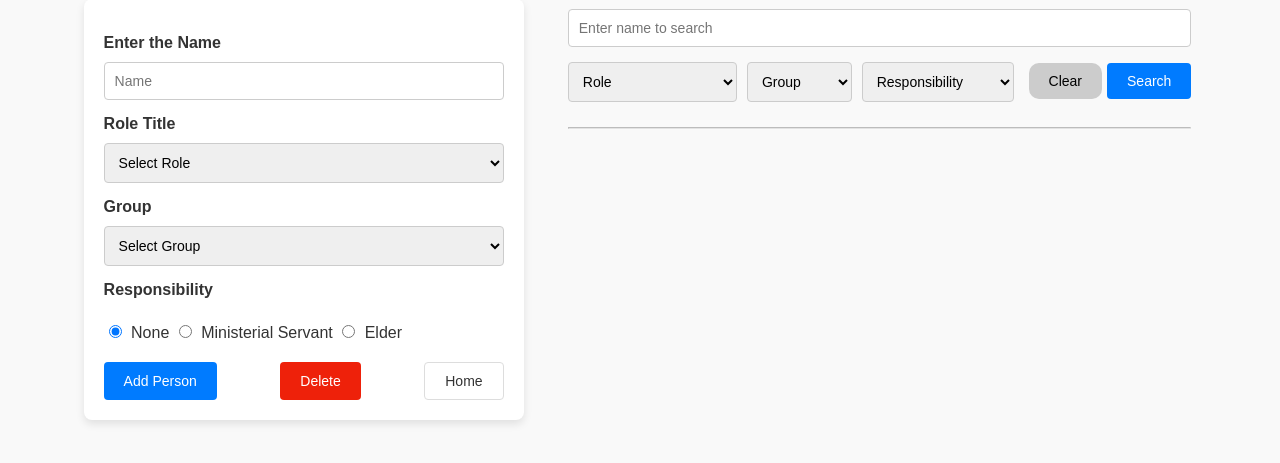
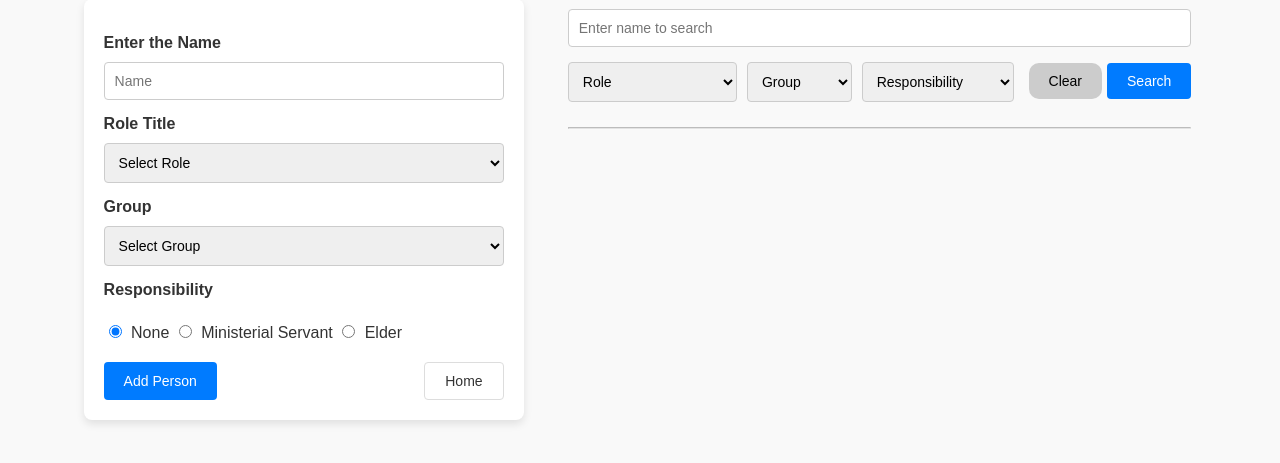
Before and after one commit to AryansVj/assignment-tracker, a PHP site: page /ManagePerson.php in a window 1280 px wide. Shown: the part 129-592 px from the top of the page. Run offline with PHP 8.4, Linux system fonts and the light colour scheme.

```diff
--- a/ManagePerson.php
+++ b/ManagePerson.php
@@ -112,7 +112,6 @@ if ( isset($_GET['search']) ) {
                 </p>
                 <div class="button-container">
                     <input class="add" type="submit" name="Add" value="Add Person">
-                    <input class="delete" type="submit" name="Delete" value="Delete">
                     <a href="index.php" class="btn-link">Home</a>
                 </div>
             </form>
--- a/css/stylesManagePerson.css
+++ b/css/stylesManagePerson.css
@@ -51,13 +51,14 @@ input[type="radio"] {
 
 .button-container {
     display: flex;
-    justify-content: space-between;
+    justify-content: left;
     text-align: center;
     margin-top: 20px;
 }
 
 input[type="submit"] {
     padding: 10px 20px;
+    margin-right: 10px;
     font-size: 14px;
     color: #fff;
     background-color: #007bff;
@@ -87,6 +88,7 @@ input[type="submit"].delete:hover {
     border-radius: 4px;
     text-decoration: none;
     padding: 10px 20px;
+    margin-left: auto;
     font-size: 14px;
     cursor: pointer;
     transition: background-color 0.3s;
```
Also changed, not shown: EditPerson.php (+14 -1 lines).
